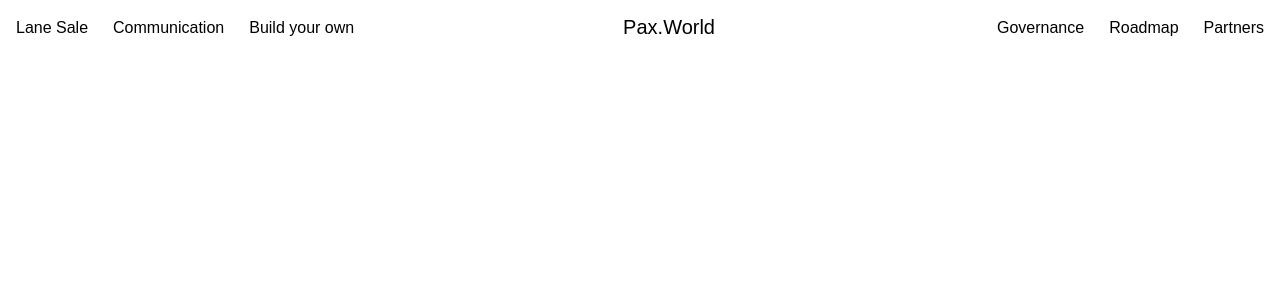
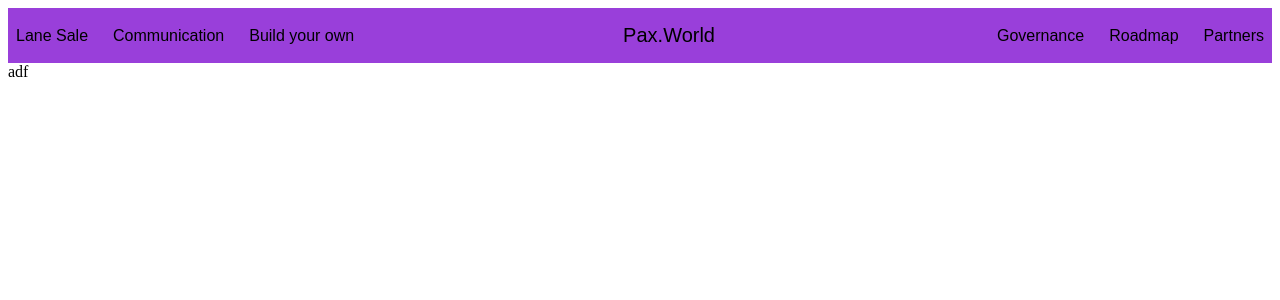
Before and after one commit to NamatBayamanov/project-dont-work, a React (Create React App) app: page / in a window 1280 px wide. Shown: the top 300 px of the page. Built offline with nearby package versions, Linux system fonts and the light colour scheme.

Commit message:
added change and corrected

```diff
--- a/package.json
+++ b/package.json
@@ -8,6 +8,7 @@
     "@testing-library/user-event": "^13.5.0",
     "react": "^18.2.0",
     "react-dom": "^18.2.0",
+    "react-icons": "^4.4.0",
     "react-router-dom": "^6.3.0",
     "react-scripts": "5.0.1",
     "web-vitals": "^2.1.4"
--- a/src/App.js
+++ b/src/App.js
@@ -1,3 +1,4 @@
+import Layout from "./components/Layout/Layout";
 import Navbar from "./components/Navbar/Navbar";
 
 
@@ -5,6 +6,7 @@ function App() {
   return (
     <div className="App">
       <Navbar/>
+      <Layout/>
     </div>
   );
 }
--- /dev/null
+++ b/src/components/Layout/Layout.js
@@ -0,0 +1,11 @@
+import classes from "./Layout.module.css";
+
+function Layout() {
+  return (
+    <div className={classes.Layout}>
+    adf
+    </div>
+  );
+}
+
+export default Layout;
--- a/src/components/Navbar/NavPush2/NavPush2.module.css
+++ b/src/components/Navbar/NavPush2/NavPush2.module.css
@@ -1,6 +1,7 @@
 .NavPush2 {
   flex: 1 1 0;
   font-size: 20px;
+  padding: .5rem;
 }
 @media(max-width: 840px) {
   .NavPush2 {
--- /dev/null
+++ b/src/components/Navbar/NavToggle/NavToggle.js
@@ -0,0 +1,15 @@
+import { FaAlignJustify } from "react-icons/fa";
+import classes from "./NavToggle.module.css";
+
+function NavToggle() {
+
+  return (
+    <div className={classes.NavToggle}>
+      <span>
+        <FaAlignJustify/>
+      </span>
+    </div>
+  );
+}
+
+export default NavToggle;
--- /dev/null
+++ b/src/components/Navbar/NavToggle/NavToggle.module.css
@@ -0,0 +1,11 @@
+.NavToggle  {
+  /* background-color: red; */
+  font-size: 26px;
+  padding: 0 .5rem;
+  padding-top: .4rem;
+}
+@media(min-width: 840px) {
+  .NavToggle {
+    display: none;
+  }
+}
--- a/src/components/Navbar/Navbar.js
+++ b/src/components/Navbar/Navbar.js
@@ -2,6 +2,7 @@ import classes from "./Navbar.module.css";
 import NavItem from "./NavItem/NavItem.NavItem";
 import NavPush from "./NavPush/NavPush";
 import NavPush2 from "./NavPush2/NavPush2";
+import NavToggle from "./NavToggle/NavToggle";
 function Navbar() {
   return (
     <div className={classes.Navbar}>
@@ -36,6 +37,8 @@ function Navbar() {
 
               </NavItem>
 
+              <NavToggle/>
+
             </ul>
           </div>
         </div>
--- a/src/components/Navbar/Navbar.module.css
+++ b/src/components/Navbar/Navbar.module.css
@@ -1,5 +1,9 @@
 .Navbar {
 
+}
+
+.background {
+  background-color: rgb(153, 63, 218);
 }
 
 .list {
```
Also changed, not shown: src/components/Toolbar/Toolbar.js (added, +11 -0 lines), src/components/Layout/Layout.module.css (added), src/components/Toolbar/Toolbar.module.css (added), 1 other file (tests, documents, lock files or other folders).
